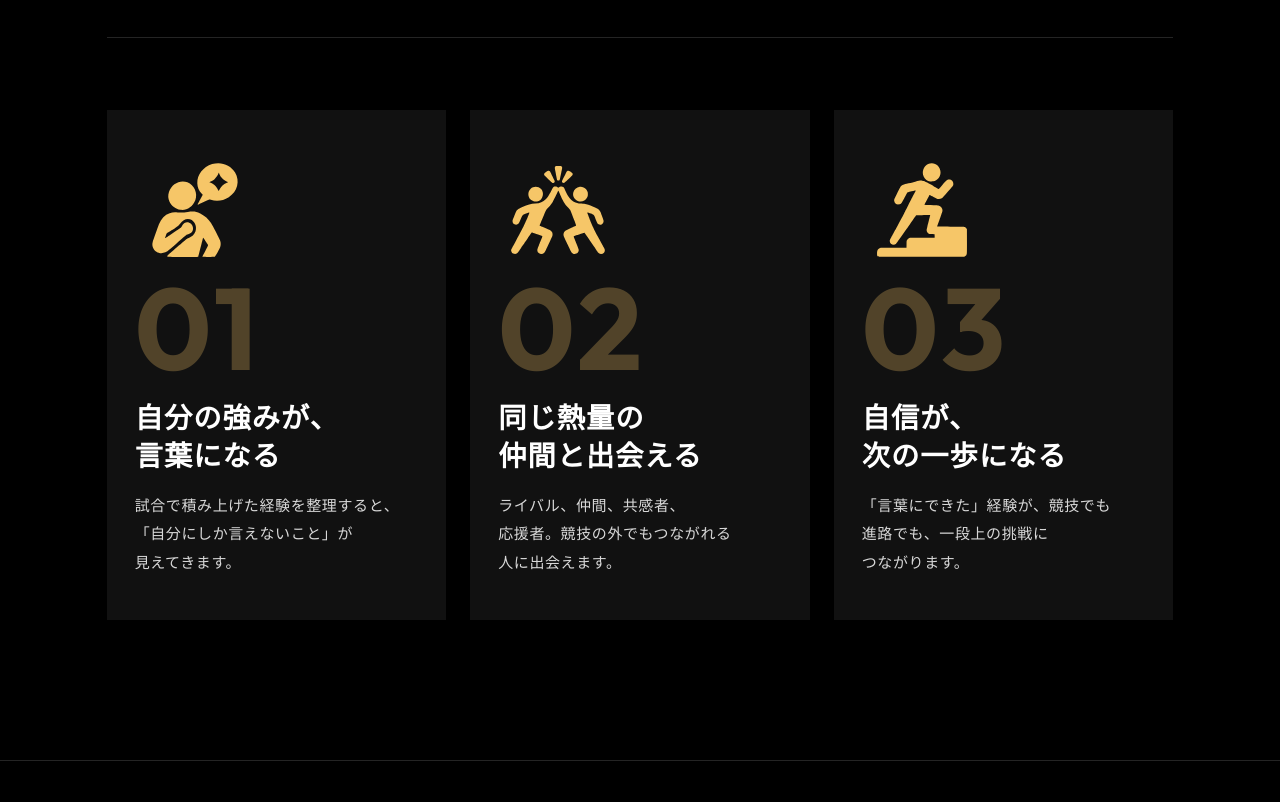
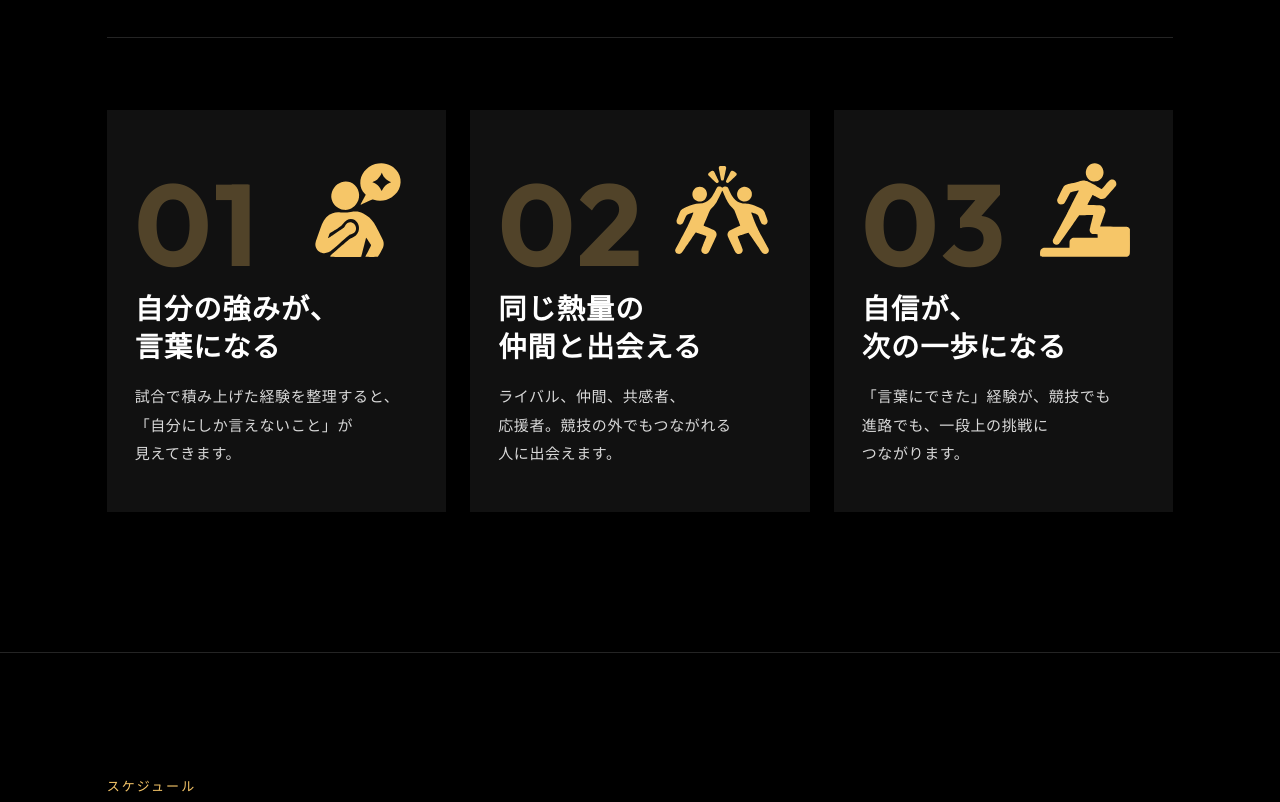
Before and after one commit to laplus7123-byte/avf5-lp-k8q3wz5m, a plain HTML site: page index.html in a window 1280 px wide. Shown: the part 5812-6614 px from the top of the page. Drawn offline with nearby package versions, Linux system fonts and the light colour scheme; a web font is replaced by a local one.

Commit message:
MERITを数字左・アイコン右の配置に

```diff
--- a/index.html
+++ b/index.html
@@ -27,7 +27,8 @@ if (!location.hash && !matchMedia('(prefers-reduced-motion: reduce)').matches) d
   --ja: "Zen Kaku Gothic New", "Hiragino Kaku Gothic ProN", "Hiragino Sans", sans-serif;
 }
 *, *::before, *::after { box-sizing: border-box; }
-html { scroll-behavior: smooth; scroll-padding-top: var(--head); }
+html { scroll-behavior: smooth; scroll-padding-top: calc(var(--head) + 20px); }
+.sec { scroll-margin-top: calc(var(--head) + 20px); }
 body {
   margin: 0;
   background: var(--bg);
@@ -246,15 +247,19 @@ main { position: relative; padding-top: var(--head); }
   padding: 40px 28px 44px; background: #111;
   min-width: 0;
 }
+.merit__head {
+  display: flex; align-items: flex-end; justify-content: space-between;
+  gap: 12px;
+}
 .merit__icon {
-  width: 120px; height: 120px;
+  width: 120px; height: 120px; flex: 0 0 auto;
 }
 .merit__icon img { display: block; width: 100%; height: 100%; }
 .merit__num {
   font-family: var(--en); font-weight: 700;
   font-size: clamp(80px, 9vw, 120px);
   letter-spacing: .02em; color: var(--gold); line-height: .8;
-  opacity: .28; margin: -6px 0 4px;
+  opacity: .28;
 }
 .merit__title {
   margin: 0; font-size: clamp(24px, 2.2vw, 34px); font-weight: 700;
@@ -365,6 +370,7 @@ main { position: relative; padding-top: var(--head); }
 .faq__item p {
   margin: 0 0 28px; max-width: 42em; color: var(--text);
   font-size: 15px; line-height: 2; letter-spacing: .04em;
+  word-break: keep-all; overflow-wrap: anywhere;
 }
 .faq__contact {
   grid-column: 2 / -2; margin: 0 0 140px; padding: 40px 0 0; border-top: 1px solid var(--line);
@@ -513,7 +519,7 @@ main { position: relative; padding-top: var(--head); }
   .merit { grid-column: 1 / -1; margin: 0 20px 96px; grid-template-columns: 1fr; gap: 14px; }
   .merit li { padding: 28px 22px 32px; gap: 14px; }
   .merit__icon { width: 96px; height: 96px; }
-  .merit__num { font-size: 88px; opacity: .26; margin: -4px 0 2px; }
+  .merit__num { font-size: 88px; opacity: .26; }
   .merit__title { font-size: 24px; }
   .merit__txt { font-size: 14px; }
 
@@ -778,26 +784,32 @@ main { position: relative; padding-top: var(--head); }
       </dl>
       <ul class="merit" aria-label="参加するメリット">
         <li class="fade">
+          <div class="merit__head">
+            <span class="merit__num">01</span>
             <span class="merit__icon" aria-hidden="true">
               <img src="assets/icons/01_strength.svg" alt="" width="120" height="120">
             </span>
-          <span class="merit__num">01</span>
+          </div>
           <p class="merit__title">自分の強みが、<br>言葉になる</p>
           <p class="merit__txt">試合で積み上げた経験を整理すると、「自分にしか言えないこと」が見えてきます。</p>
         </li>
         <li class="fade">
+          <div class="merit__head">
+            <span class="merit__num">02</span>
             <span class="merit__icon" aria-hidden="true">
               <img src="assets/icons/02_connection.svg" alt="" width="120" height="120">
             </span>
-          <span class="merit__num">02</span>
+          </div>
           <p class="merit__title">同じ熱量の<br>仲間と出会える</p>
           <p class="merit__txt">ライバル、仲間、共感者、応援者。競技の外でもつながれる人に出会えます。</p>
         </li>
         <li class="fade">
+          <div class="merit__head">
+            <span class="merit__num">03</span>
             <span class="merit__icon" aria-hidden="true">
               <img src="assets/icons/03_next_step.svg" alt="" width="120" height="120">
             </span>
-          <span class="merit__num">03</span>
+          </div>
           <p class="merit__title">自信が、<br>次の一歩になる</p>
           <p class="merit__txt">「言葉にできた」経験が、競技でも進路でも、一段上の挑戦につながります。</p>
         </li>
@@ -956,7 +968,7 @@ main { position: relative; padding-top: var(--head); }
         </details>
         <details class="faq__item fade">
           <summary>ピッチでは、何を話せばいいですか？<i aria-hidden="true"></i></summary>
-          <p>完璧な原稿は不要です。「自分はどんな競技をしてきたか」「そこから何を学んだか」「これからどう生かしたいか」を、自分の言葉で話していただきます！</p>
+          <p>完璧な原稿は不要です。<br>「自分はどんな競技をしてきたか」<br>「そこから何を学んだか」<br>「これからどう生かしたいか」を、<br>自分の言葉で話していただきます！</p>
         </details>
         <details class="faq__item fade">
           <summary>先着5名は、どう決まりますか？<i aria-hidden="true"></i></summary>
```
Lines whose indentation alone changed are shown as unchanged.
